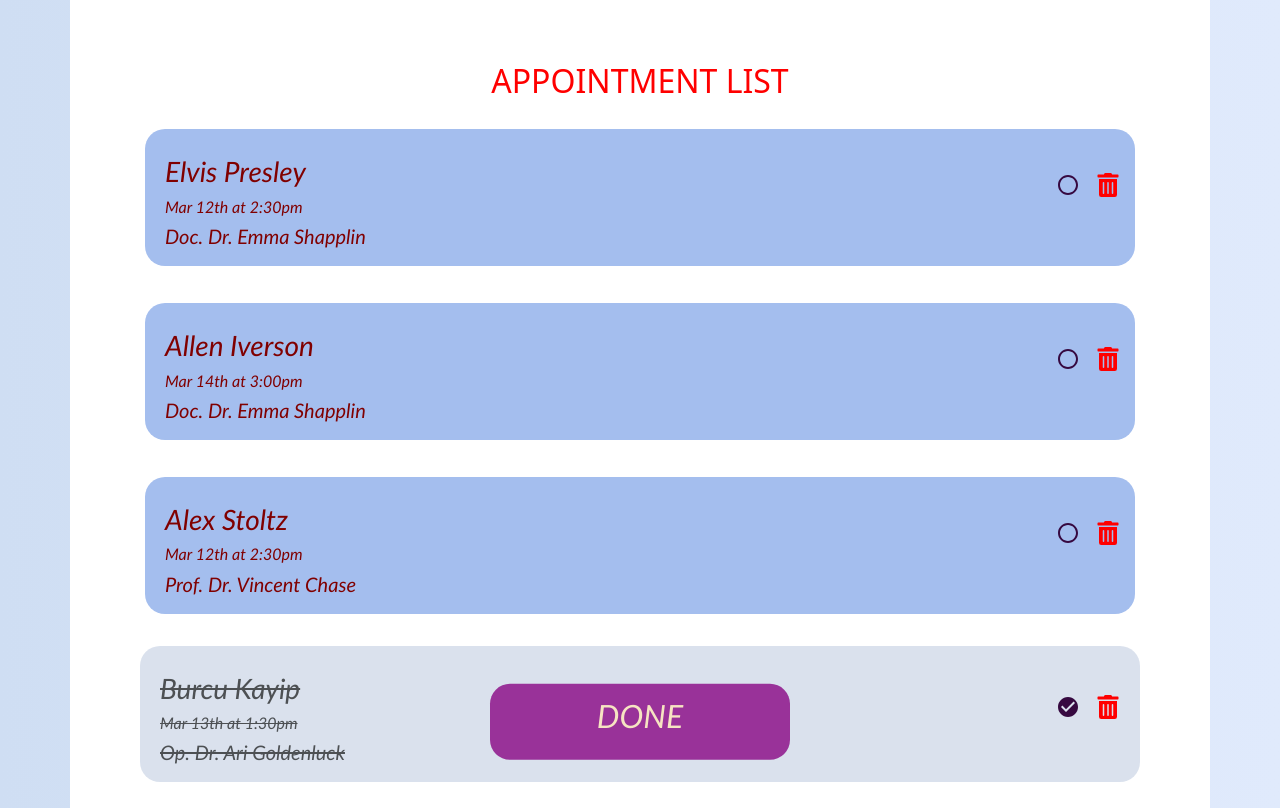
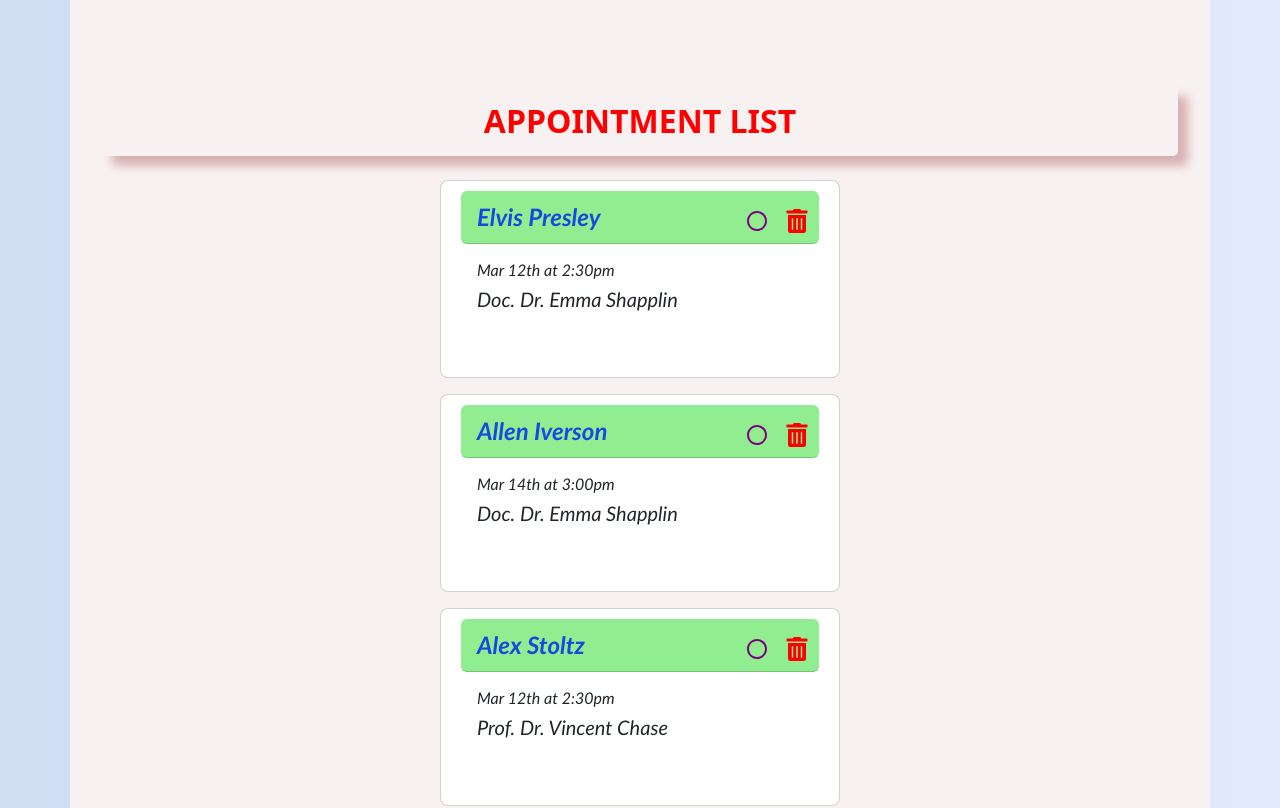
Before and after one commit to karamanburak/hospital-appointment, a React (Create React App) app: page / in a window 1280 px wide. Shown: the part 703-1511 px from the top of the page. Built offline with nearby package versions, Linux system fonts and the light colour scheme; a web font is replaced by a local one.

Commit message:
Update index..css

```diff
--- a/src/components/PatientList.jsx
+++ b/src/components/PatientList.jsx
@@ -1,7 +1,8 @@
 
-import { Container } from "react-bootstrap";
+import { Container, Card} from "react-bootstrap";
 import { FaTrashAlt } from "react-icons/fa";
 import { MdRadioButtonUnchecked, MdCheckCircle } from "react-icons/md";
+
 
 const PatientList = ({ appointment, setAppointment, doctors }) => {
   //& DELETE APPOINTMENT (PERMANENTLY)\\
@@ -30,18 +31,23 @@ const PatientList = ({ appointment, setAppointment, doctors }) => {
   }
 
   return (
-    <Container className='card-container appointment p-3 mt-5 '>
-      <h2 style={{ color: "red" }}>APPOINTMENT LIST</h2>
+    <Container
+      className='card-container p-3 mt-5 '>
+      <h2 className="mt-4" style={{ color: "red" }}>APPOINTMENT LIST</h2>
       {appointment.map((patient, i) => (
-        <div>
+          <div
+            style={{ width: '25rem' }}>
             {doctors.map((dr) => (
               dr.name == patient.doctor &&
 
-            (<div key={i} className="appointment-div">
-              <div className= {patient.isDone ? "checked" : "unchecked"}>
-                <h3>{patient.patientName}</h3>
+              (<Card key={i} className="appointment-div rounded-3" >
+                <div className={patient.isDone ? "checked" : "unchecked"} style={{ height: "180px" }}>
+
+                  <Card.Header className="fw-bold fs-4 rounded-2" style={{ background: patient.isDone ? "skyblue" : "lightgreen", color: !patient.isDone && " rgb(20, 74, 224)" }}>{patient.patientName}</Card.Header>
+                  <Card.Body>
                     <h6>{patient.day}</h6>
                     <h5>{patient.doctor}</h5>
+                  </Card.Body>
                 </div>
                 <div className="icons">
                   <div className="radio-icon" onClick={() => styleStorage(patient)}>
@@ -51,15 +57,14 @@ const PatientList = ({ appointment, setAppointment, doctors }) => {
                     <FaTrashAlt className="trash-icon" onClick={() => deleteAppointment(patient.id)} style={{ color: "red" }} />
                   </div>
                 </div>
-            </div>)
-
+              </Card>)
 
             ))}
 
           </div>
       ))}
+    </Container>
 
-    </Container>
   )
 }
 
--- a/src/index.css
+++ b/src/index.css
@@ -13,7 +13,7 @@ body {
     background: linear-gradient(to right, #CFDEF3, #E0EAFC);
 }
 
-.card-row{
+.card-row {
     font-family: "Kanit", sans-serif;
 }
 
@@ -22,10 +22,10 @@ body {
     justify-content: center;
     align-items: center;
     flex-direction: column;
-    background-color: #fff;
-    /* border: 2px solid red; */
+    background-color: #f8f1f1;
 
 }
+
 
 
 .card-container h1 {
@@ -74,44 +74,44 @@ body {
     font-family: 'Gill Sans', 'Gill Sans MT', Calibri, 'Trebuchet MS', sans-serif;
     font-weight: 100;
     font-style: italic;
-    width: 1000px;
+}
+
+.card-container h2 {
+    padding: 1rem;
+    width: 100%;
+    text-align: center;
+    border-radius: 5px;
+    box-shadow: 10px 10px 10px 0 rgba(138, 22, 22, 0.288);
+    color: maroon;
+    background-color: inherit;
+    font-weight: bold;
 }
 
 
-.header-div{
+.header-div {
     margin-top: 2rem;
 }
 
 
-h3 {
-    display: flex;
-    flex-direction: column;
-    justify-content: start;
-    align-items: start;
-    margin-top: 1rem;
 
-
-}
-
-.icons{
+.icons {
     display: flex;
     justify-content: center;
     align-items: center;
     position: absolute;
-    right: 20px;
-    top: 2.5rem;
+    right: 30px;
+    top: 1.2rem;
     font-size: 1.5rem;
     gap: 1rem;
     cursor: pointer;
 }
 
-.trash-icon:hover{
+.trash-icon:hover {
     transform: scale(1.2);
     transition: all ease-in-out .2s;
 }
 
 .checked {
-    background-color: #D1DAE9;
     text-decoration: line-through;
     padding: 10px 20px;
     margin-bottom: 1rem;
@@ -121,43 +121,32 @@ transition: all ease-in-out .2s;
 
 }
 
-.checked::after{
+.checked::after {
     content: "DONE";
-    background-color: purple;
+    background-color: indianred;
     color: wheat;
     font-size: 2rem;
     border-radius: 20px;
     position: absolute;
     left: 50%;
-        top: 50%;
-        padding: 0.5rem;
+    top: 62%;
+    padding: 1rem;
     transform: translate(-50%, -50%);
-       width: 300px;
-       height: 50%;
+    min-width: 150px;
+    height: 40%;
     text-align: center;
 
 }
 
 
 .unchecked {
-    background-color: #a4beee;
-    margin: 5px;
     margin-bottom: 1rem;
     padding: 10px 20px;
     width: 100%;
     border-radius: 20px;
-    color: maroon;
 
 }
 
-.radio-icon{
-    color: #360940;
+.radio-icon {
+    color: purple;
 }
-
-
-@media screen and (max-width:1200px) {
-    .appointment-div{
-        width: 500px;
-    }
-
-}
```
Lines whose indentation alone changed are shown as unchanged.
